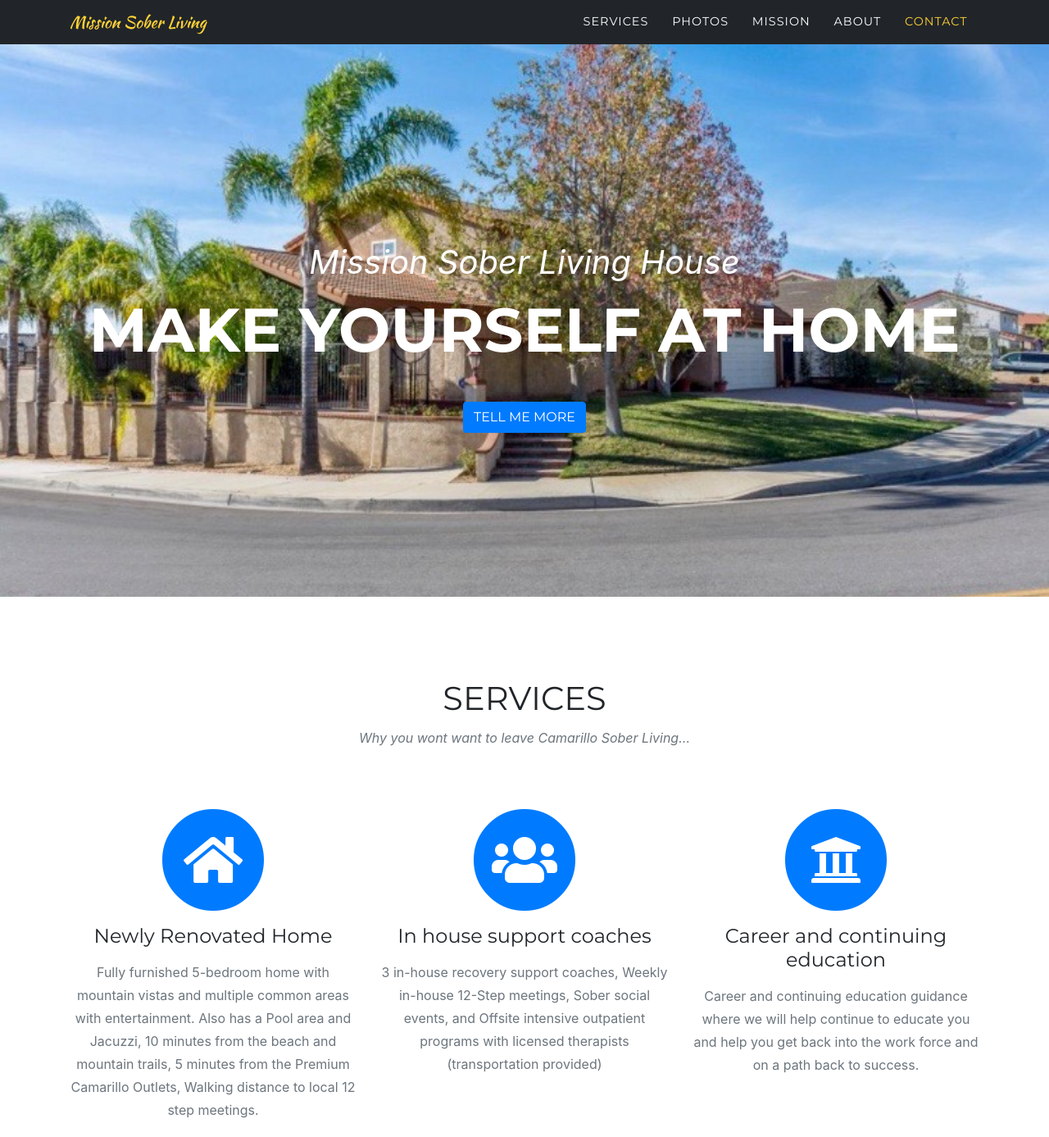
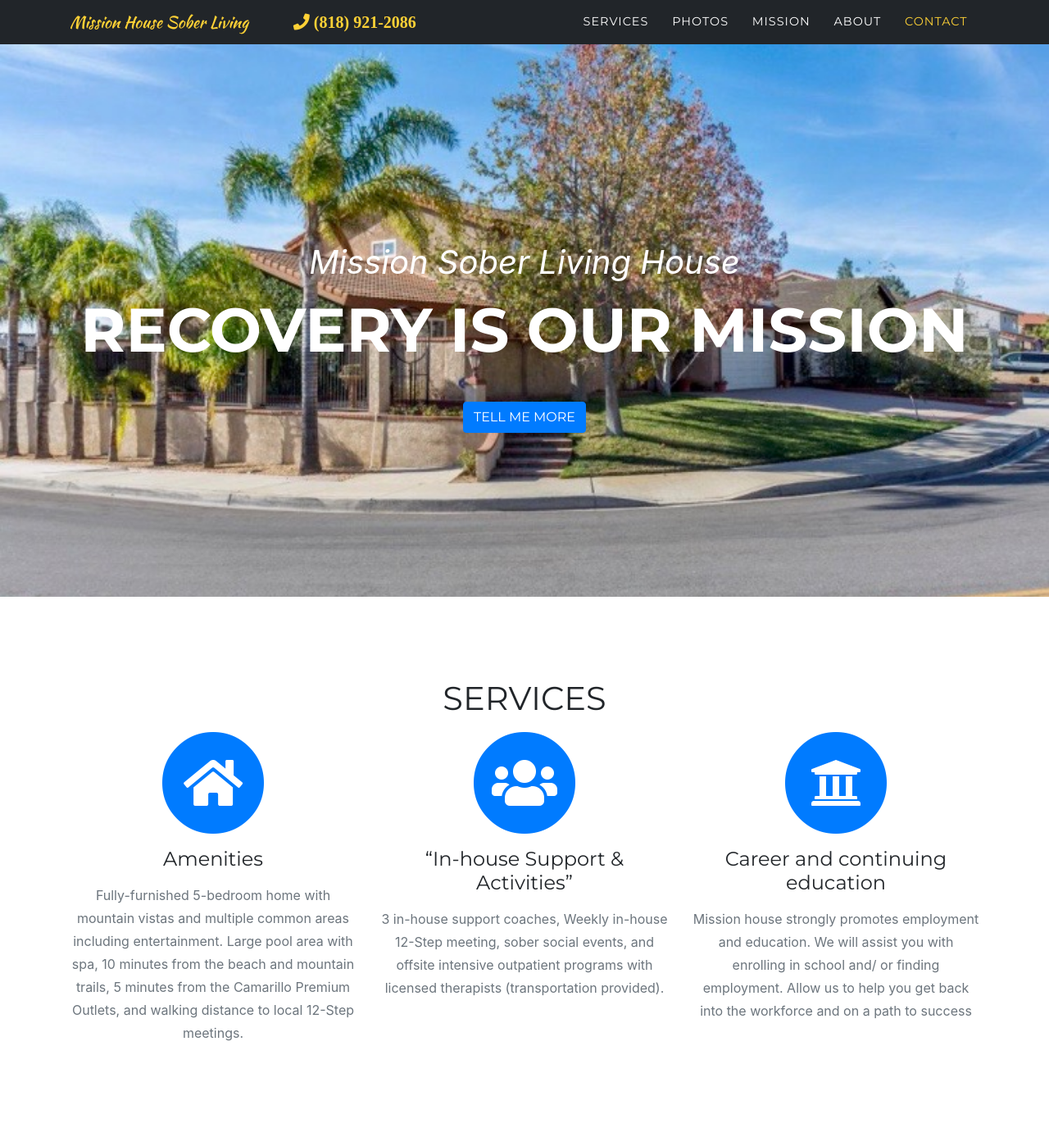
Before and after one commit to cwryan1986/cwryan1986.github.io, a website with bundled scripts: page index.html in a window 1280 px wide. Shown: the top 1387 px of the page at 82% size. Built offline with nearby package versions, Linux system fonts and the light colour scheme; a web font is replaced by a local one.

Commit message:
changes made

```diff
--- a/index.html
+++ b/index.html
@@ -27,10 +27,18 @@
 
 <body id="page-top">
 
+<style>
+  @media (max-width: 536px) {
+    .fa-md{
+      display:none;
+}
+  }
+</style>
+
   <!-- Navigation -->
   <nav class="navbar navbar-expand-lg navbar-dark fixed-top" id="mainNav">
     <div class="container">
-      <a class="navbar-brand js-scroll-trigger" href="#page-top">Mission Sober Living</a>
+      <a class="navbar-brand js-scroll-trigger" href="#page-top">Mission House Sober Living  <i class="fas fa-phone fa-md" style="color:#fed136;padding-left:50px;"> (818) 921-2086</i></a>
       <button class="navbar-toggler navbar-toggler-right" type="button" data-toggle="collapse" data-target="#navbarResponsive" aria-controls="navbarResponsive" aria-expanded="false" aria-label="Toggle navigation">
         Menu
         <i class="fas fa-bars"></i>
@@ -62,7 +70,7 @@
     <div class="container">
       <div class="intro-text">
         <div class="intro-lead-in">Mission Sober Living House</div>
-        <div class="intro-heading text-uppercase">Make yourself at home</div>
+        <div class="intro-heading text-uppercase">Recovery Is Our Mission</div>
         <a class="btn btn-primary btn-xl text-uppercase js-scroll-trigger" href="#services">Tell Me More</a>
       </div>
     </div>
@@ -74,7 +82,7 @@
       <div class="row">
         <div class="col-lg-12 text-center">
           <h2 class="section-heading text-uppercase">Services</h2>
-          <h3 class="section-subheading text-muted">Why you wont want to leave Camarillo Sober Living...</h3>
+          <!-- <h3 class="section-subheading text-muted">Why you wont want to leave Camarillo Sober Living...</h3> -->
         </div>
       </div>
       <div class="row text-center">
@@ -83,9 +91,11 @@
             <i class="fas fa-circle fa-stack-2x text-primary"></i>
             <i class="fas fa-home fa-stack-1x fa-inverse"></i>
           </span>
-          <h4 class="service-heading">Newly Renovated Home</h4>
-          <p class="text-muted">Fully furnished 5-bedroom home with mountain vistas and multiple common areas with entertainment. Also has a Pool area and Jacuzzi, 10 minutes from the beach and mountain trails,
-            5 minutes from the Premium Camarillo Outlets, Walking distance to local 12 step meetings.
+          <h4 class="service-heading">Amenities</h4>
+          <p class="text-muted">Fully-furnished 5-bedroom home with mountain vistas and
+            multiple common areas including entertainment. Large pool area with spa, 10
+            minutes from the beach and mountain trails, 5 minutes from the Camarillo
+            Premium Outlets, and walking distance to local 12-Step meetings.
             </p>
         </div>
         <div class="col-md-4">
@@ -93,8 +103,10 @@
             <i class="fas fa-circle fa-stack-2x text-primary"></i>
             <i class="fas fa-users fa-stack-1x fa-inverse"></i>
           </span>
-          <h4 class="service-heading">In house support coaches</h4>
-          <p class="text-muted">3 in-house recovery support coaches, Weekly in-house 12-Step meetings, Sober social events, and Offsite intensive outpatient programs with licensed therapists (transportation provided)</p>
+          <h4 class="service-heading">“In-house Support &amp; Activities”</h4>
+          <p class="text-muted">3 in-house support coaches, Weekly in-house 12-Step
+            meeting, sober social events, and offsite intensive outpatient programs with licensed
+            therapists (transportation provided).</p>
         </div>
         <div class="col-md-4">
           <span class="fa-stack fa-4x">
@@ -102,11 +114,15 @@
             <i class="fas fa-university fa-stack-1x fa-inverse"></i>
           </span>
           <h4 class="service-heading">Career and continuing education</h4>
-          <p class="text-muted">Career and continuing education guidance where we will help continue to educate you and help you get back into the work force and on a path back to success.</p>
+          <p class="text-muted">  Mission house strongly promotes employment and
+            education. We will assist you with enrolling in school and/ or finding
+            employment. Allow us to help you get back into the workforce and on a path to success</p>
         </div>
       </div>
     </div>
   </section>
+
+
 
   <!-- Portfolio Grid -->
   <!-- <section class="bg-light page-section" id="portfolio">
@@ -225,7 +241,7 @@
 
     <!-- Clients -->
     <section class="bg-light page-section" id="portfolio">
-        <h2 class="section-heading text-uppercase" style="text-align:center;">Photo Gallary</h2>
+        <h2 class="section-heading text-uppercase" style="text-align:center;">Photo Gallery</h2>
       <div class="container">
 
         <div class="row">
@@ -266,15 +282,13 @@
 
   </section>
 
-
-
   <!-- Contact -->
   <section class="page-section" id="contact">
     <div class="container">
       <div class="row">
         <div class="col-lg-12 text-center">
           <h2 class="section-heading text-uppercase">Contact Us</h2>
-          <h3 class="section-subheading text-muted">Drop us a </h3>
+              <!-- <h3 class="section-subheading text-muted">Drop us a </h3> -->
         </div>
       </div>
       <div class="row">
@@ -305,12 +319,21 @@
               <div class="col-lg-12 text-center">
                 <div id="success"></div>
                 <button id="sendMessageButton" class="btn btn-primary btn-xl text-uppercase" type="submit">Send Message</button>
+
               </div>
             </div>
           </form>
         </div>
       </div>
     </div>
+    <div style="padding:10px;float:right;">
+    <div>
+      <i class="fas fa-phone fa-lg" style="color:#fed136;padding:10px;"> (818) 921-2086</i>
+    </div>
+    <div>
+      <i class="fas fa-envelope-open-text fa-lg" style="color:#fed136;padding:10px;"> MissionHouseRecovery@gmail.com</i>
+    </div>
+  </div>
   </section>
 
   <!-- Footer -->
```
